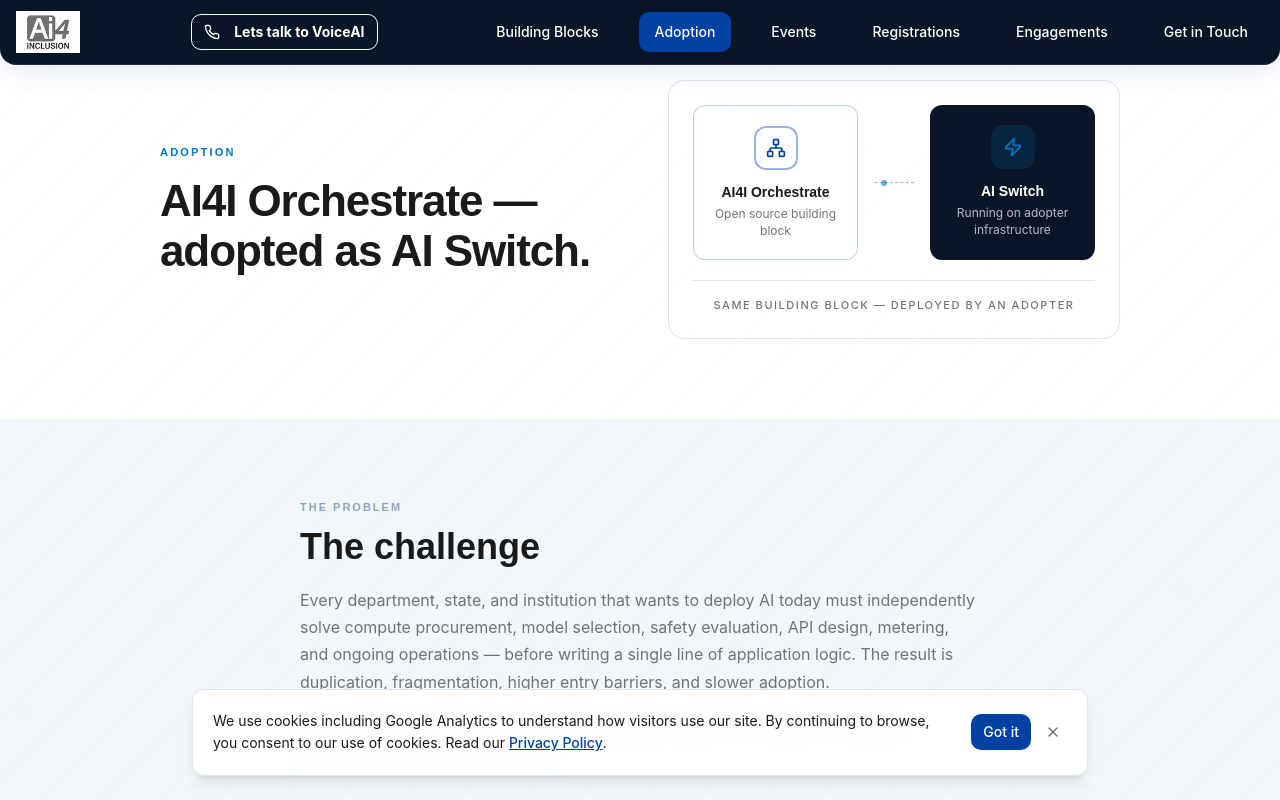
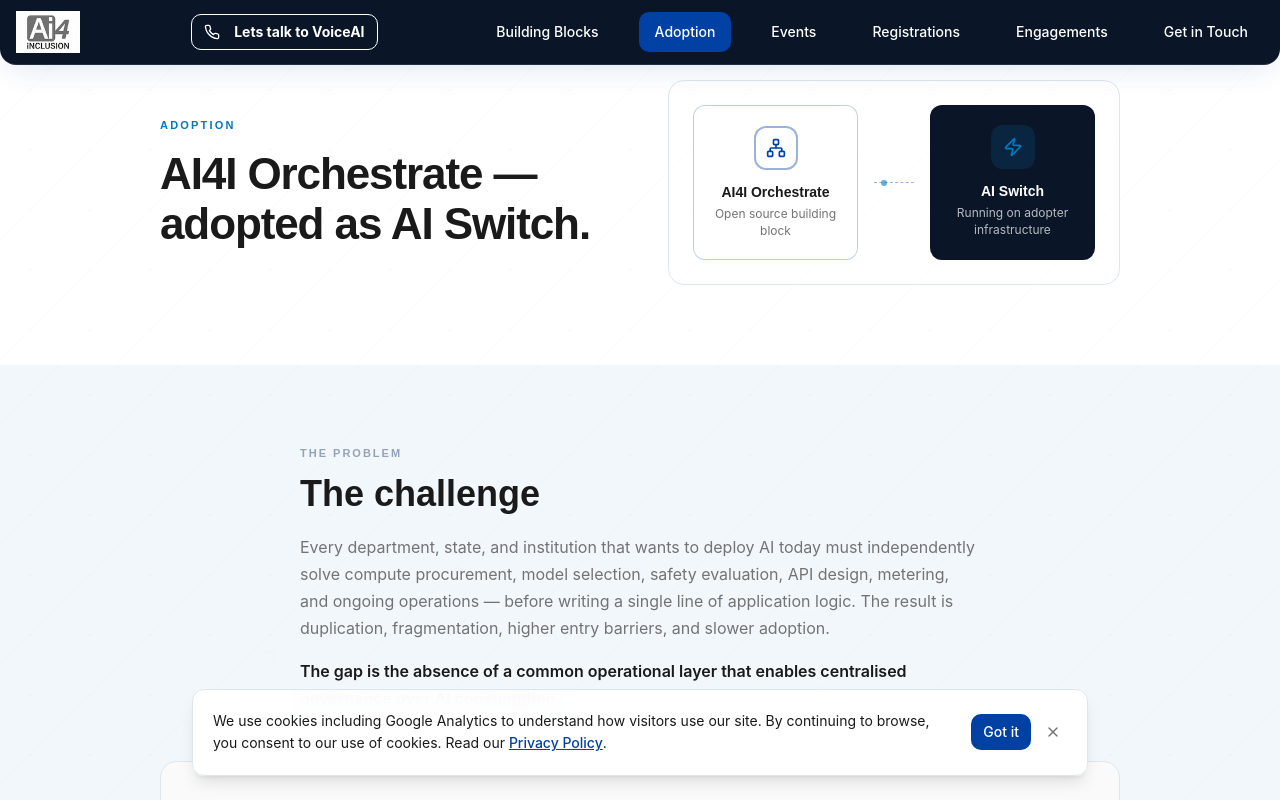
Before and after one commit to namrathsridhar-pixel/ai4i-inclusive-ai-33210, a React (Vite) app: page /adoption in a window 1280 px wide. Shown: the top 800 px of the page. Built offline with nearby package versions, Linux system fonts and the light colour scheme; the HTML template or start-up script is replaced by a standard one.

Commit message:
Changes
Co-authored-by: namrathsridhar-pixel <233921107+namrathsridhar-pixel@users.noreply.github.com>

```diff
--- a/src/pages/Adoption.tsx
+++ b/src/pages/Adoption.tsx
@@ -149,10 +149,6 @@ const Adoption = () => {
                   </p>
                 </div>
               </div>
-
-              <p className="mt-5 border-t border-border pt-4 text-center text-[11px] font-medium uppercase tracking-[0.14em] text-muted-foreground">
-                Same building block — deployed by an adopter
-              </p>
             </motion.div>
           </div>
         </div>
```
